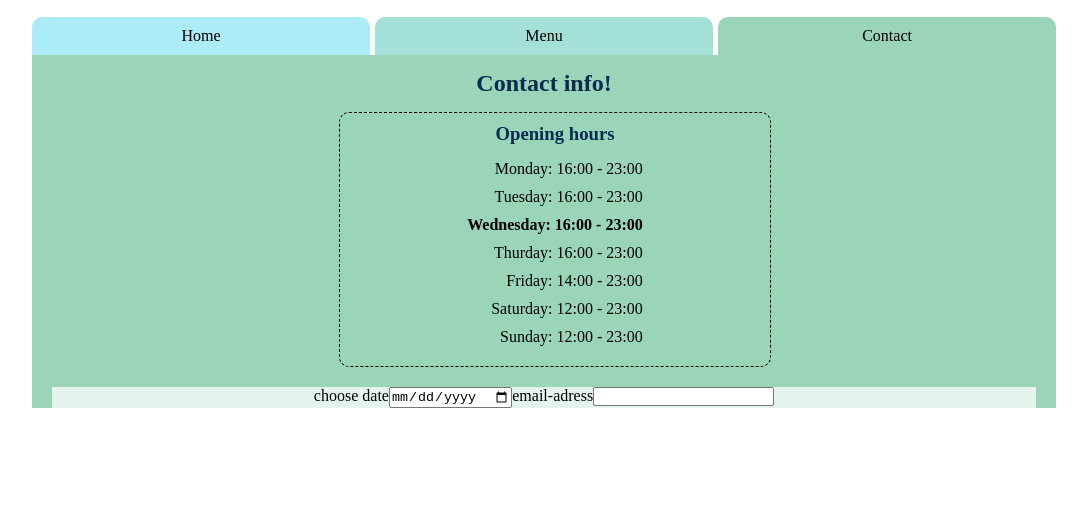
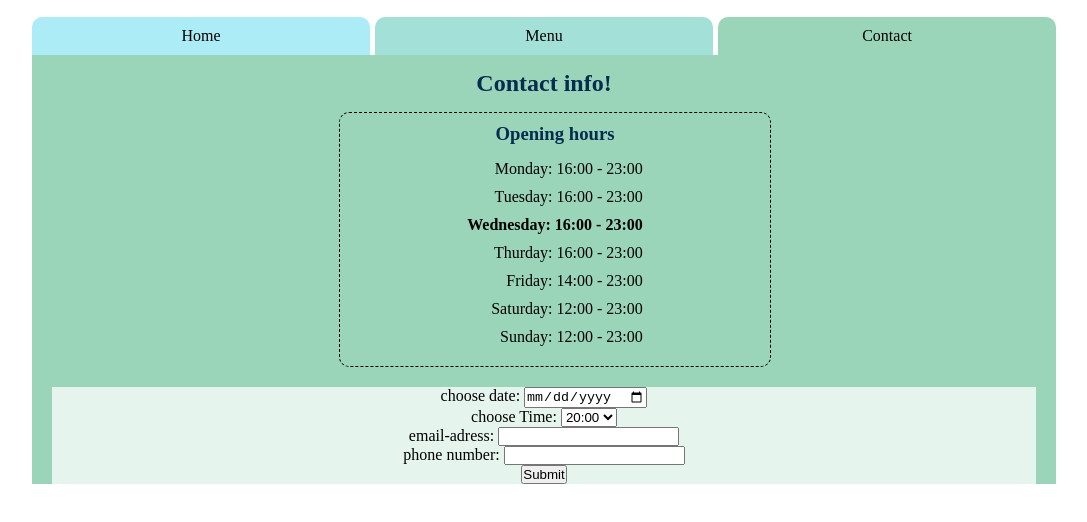
Before and after one commit to Irishallo/restaurant-page-project, a website built with webpack: page dist/index.html in a window 1280 px wide. Both pictures are taken after a click on the element "Contact". Shown: the part 60-582 px from the top of the page, without its empty margins (96-1183 px from the left). Built offline with nearby package versions, Linux system fonts and the light colour scheme.

Commit message:
worked on contact form

```diff
--- a/src/contact.js
+++ b/src/contact.js
@@ -75,23 +75,71 @@ export function createContactpage () {
 
     const contactForm = document.createElement('form');
 
+    const lineBr = document.createElement('br');
+
     const dateLabel = document.createElement('label');
-    dateLabel.innerText = 'choose date';
+    dateLabel.innerText = 'choose date: ';
     const dateSelector = document.createElement('input');
     dateSelector.setAttribute('type', 'date');
     dateSelector.setAttribute('min', `${today}`);
     dateSelector.required = true;
 
+    const timeLabel = document.createElement('label');
+    timeLabel.innerText = 'choose Time: ';
+    timeLabel.setAttribute('for', 'timechoice');
+    const timeInput = document.createElement('select');
+    timeInput.setAttribute('id', 'timechoice');
+    timeInput.setAttribute('name', 'timechoice');
+    timeInput.required = true;
+    const timeoption1 = document.createElement('option');
+    timeoption1.innerText = '20:00';
+    timeoption1.setAttribute('value', '20:00');
+    const timeoption2 = document.createElement('option');
+    timeoption2.innerText = '20:30';
+    timeoption2.setAttribute('value', '20:30');
+    const timeoption3 = document.createElement('option');
+    timeoption3.innerText = '21:00';
+    timeoption3.setAttribute('value', '21:00');
+    const timeoption4 = document.createElement('option');
+    timeoption4.innerText = '21:30';
+    timeoption4.setAttribute('value', '21:30');
+
+    timeInput.appendChild(timeoption1);
+    timeInput.appendChild(timeoption2);
+    timeInput.appendChild(timeoption3);
+    timeInput.appendChild(timeoption4);
+
     const emailLabel = document.createElement('label');
-    emailLabel.innerText = 'email-adress';
+    emailLabel.innerText = 'email-adress: ';
     const emailInput = document.createElement('input');
     emailInput.setAttribute('type', 'email');
     emailInput.required = true;
 
+    const telLabel = document.createElement('label');
+    telLabel.innerText = 'phone number: ';
+    const telInput = document.createElement('input');
+    telInput.setAttribute('type', 'tel');
+    telInput.setAttribute('pattern', '[0-9]{10}');
+    telInput.required = true;
+
+    const submitInput = document.createElement('input');
+    submitInput.setAttribute('type', 'submit');
+    submitInput.innerText = 'Submit';
+
     contactForm.appendChild(dateLabel);
     contactForm.appendChild(dateSelector);
+    contactForm.appendChild(lineBr);
+    contactForm.appendChild(timeLabel);
+    contactForm.appendChild(timeInput);
+    contactForm.appendChild(lineBr.cloneNode());
     contactForm.appendChild(emailLabel);
     contactForm.appendChild(emailInput);
+    contactForm.appendChild(lineBr.cloneNode());
+    contactForm.appendChild(telLabel);
+    contactForm.appendChild(telInput);
+    contactForm.appendChild(lineBr.cloneNode());
+    contactForm.appendChild(submitInput);
+    contactForm.appendChild(lineBr.cloneNode());
     contactPge.appendChild(contactForm);
 
     contentDiv.appendChild(contactPge);
--- a/src/style.css
+++ b/src/style.css
@@ -50,7 +50,7 @@ p {
 .menuspecial {
     border: 1px dashed black;
     width: 60%;
-    margin-left: 20%;
+    margin-left: calc(20% - 20px);
     border-radius: 10px;
     padding: 20px;
 }
@@ -73,12 +73,18 @@ p {
 }
 
 .tabs {
-    background-color: rgb(230, 142, 142);
     border-top-left-radius: 10px;
     border-top-right-radius: 10px;
     flex-basis: 33%;
     padding: 10px 0;
     text-align: center;
+    -webkit-touch-callout: none; /* iOS Safari */
+    -webkit-user-select: none; /* Safari */
+     -khtml-user-select: none; /* Konqueror HTML */
+       -moz-user-select: none; /* Old versions of Firefox */
+        -ms-user-select: none; /* Internet Explorer/Edge */
+            user-select: none; /* Non-prefixed version, currently
+                                  supported by Chrome, Edge, Opera and Firefox*/
 }
 
 #btntab1 {
```
Also changed, not shown: dist/main.js.
